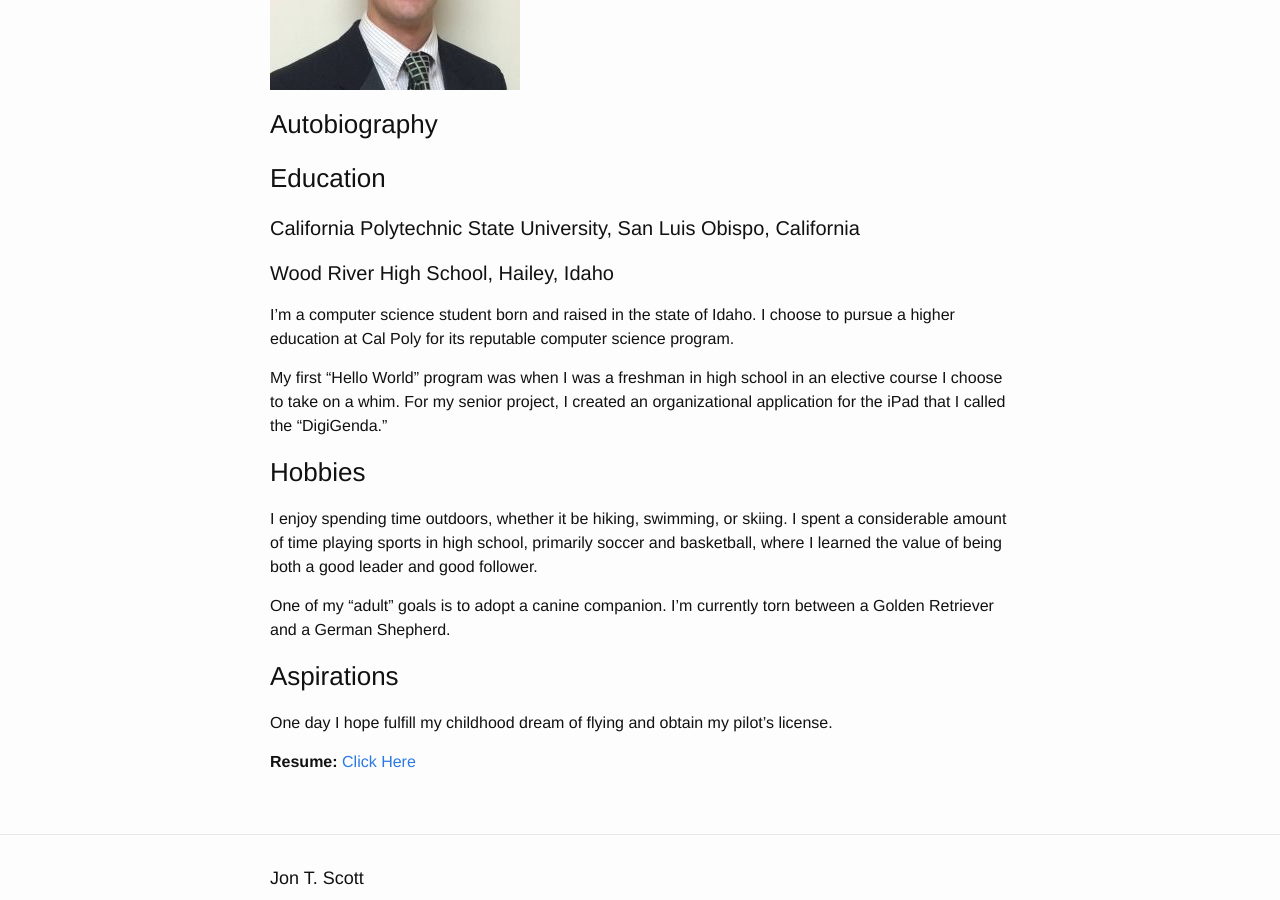
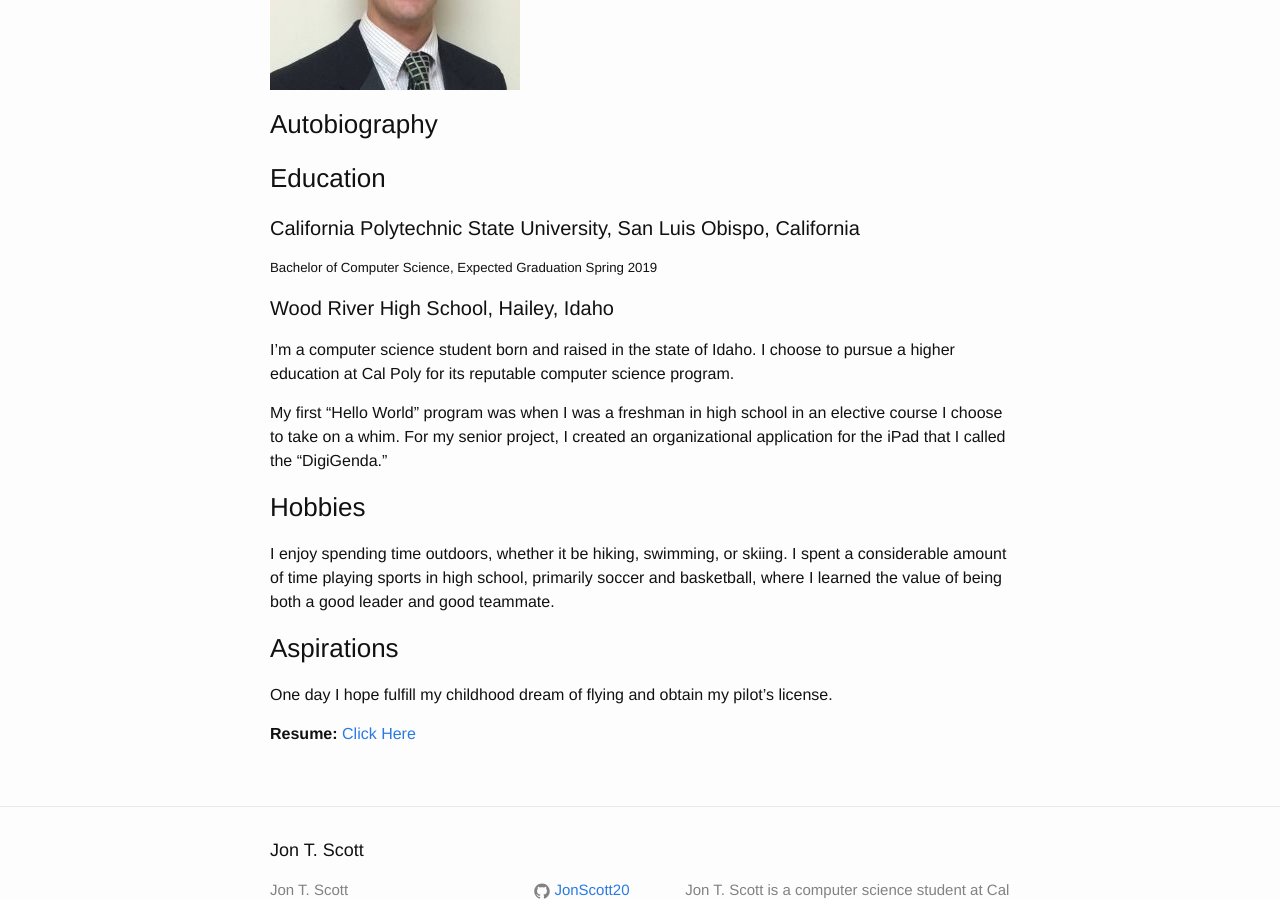
Before and after one commit to JonScott20/JonScott20.github.io, a Jekyll site: the page built from index.md, in a window 1280 px wide and 900 px high, scrolled down 394 px. Built offline with Jekyll 4.4.1, drawn with Linux system fonts in a browser that asks for light colours; our own code applies the rules of GitHub Pages for plain Markdown files.

Commit message:
Update index.md

```diff
--- a/index.md
+++ b/index.md
@@ -3,9 +3,11 @@
 ### Autobiography
 
 
+
 ### Education
 
 #### California Polytechnic State University, San Luis Obispo, California
+##### Bachelor of Computer Science, Expected Graduation Spring 2019
 
 #### Wood River High School, Hailey, Idaho
 
@@ -13,13 +15,9 @@
 
 My first "Hello World" program was when I was a freshman in high school in an elective course I choose to take on a whim. For my senior project, I created an organizational application for the iPad that I called the "DigiGenda."
 
-
 ### Hobbies
 
-I enjoy spending time outdoors, whether it be hiking, swimming, or skiing. I spent a considerable amount of time playing sports in high school, primarily soccer and basketball, where I learned the value of being both a good leader and good follower.
-
-One of my "adult" goals is to adopt a canine companion. I'm currently torn between a Golden Retriever and a German Shepherd.
-
+I enjoy spending time outdoors, whether it be hiking, swimming, or skiing. I spent a considerable amount of time playing sports in high school, primarily soccer and basketball, where I learned the value of being both a good leader and good teammate.
 
 ### Aspirations
 
```
